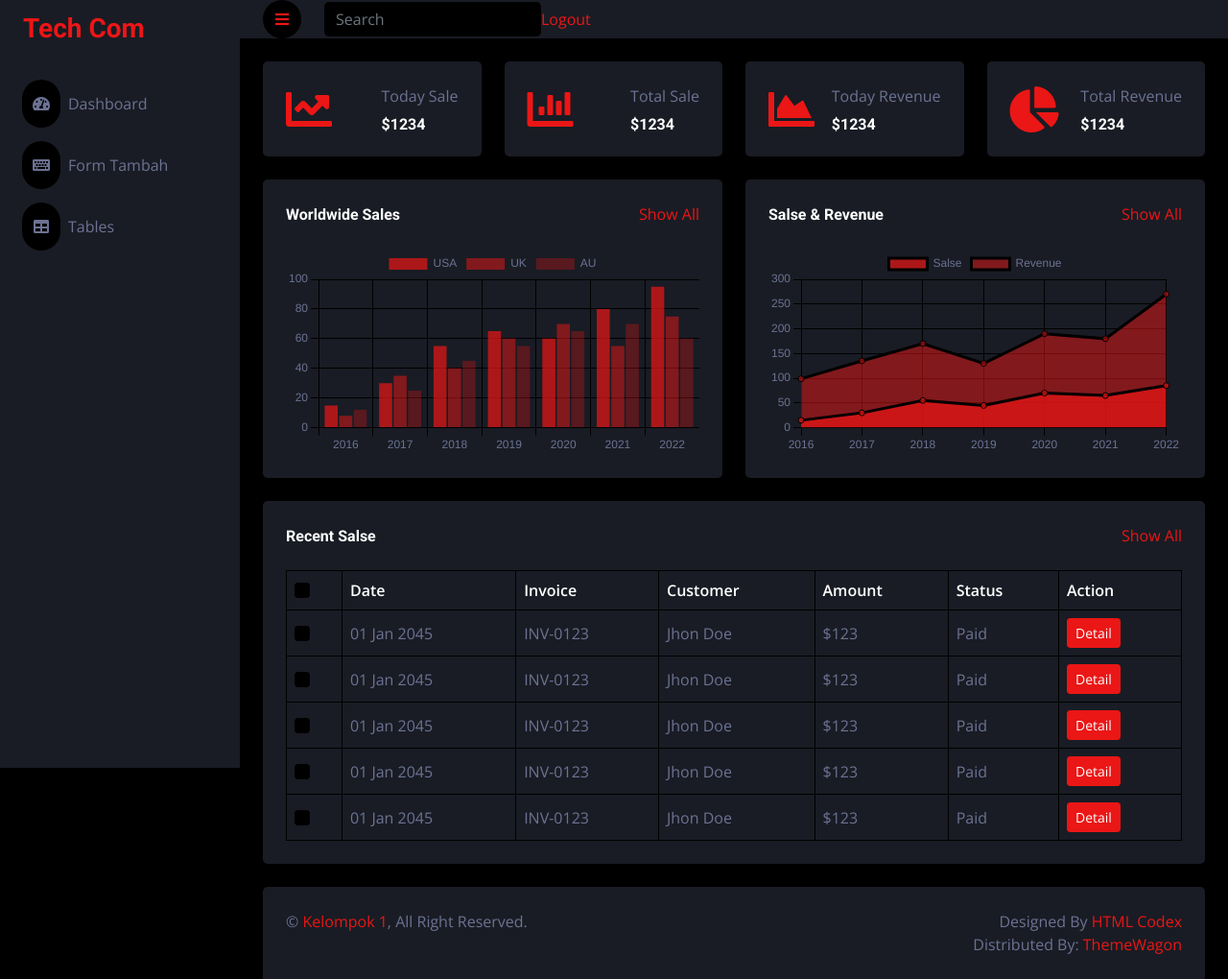
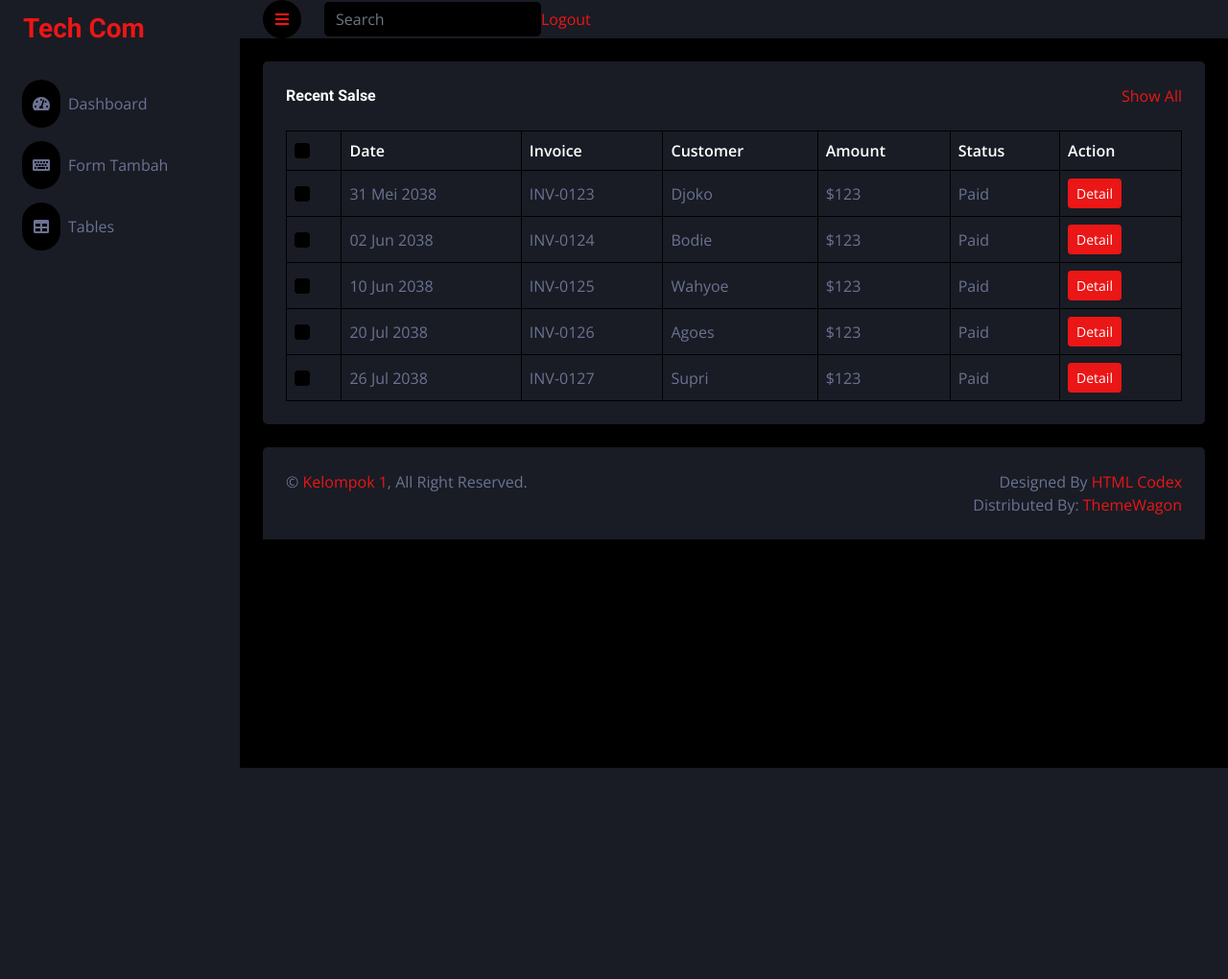
Before and after one commit to 481n4y4/Kelompok1-TA, a PHP site: page / in a window 1280 px wide. Shown: the whole page at 96% size. After the commit the page ends 800 px from the top, so only its background shows below. Run offline with PHP 8.4, Linux system fonts and the light colour scheme; some libraries are stand-ins or nearby versions.

Commit message:
New Index Dapu

```diff
--- a/index.php
+++ b/index.php
@@ -3,73 +3,6 @@ include "layout/header.php"
 ?>
 
             <!-- Sale & Revenue Start -->
-            <div class="container-fluid pt-4 px-4">
-                <div class="row g-4">
-                    <div class="col-sm-6 col-xl-3">
-                        <div class="bg-secondary rounded d-flex align-items-center justify-content-between p-4">
-                            <i class="fa fa-chart-line fa-3x text-primary"></i>
-                            <div class="ms-3">
-                                <p class="mb-2">Today Sale</p>
-                                <h6 class="mb-0">$1234</h6>
-                            </div>
-                        </div>
-                    </div>
-                    <div class="col-sm-6 col-xl-3">
-                        <div class="bg-secondary rounded d-flex align-items-center justify-content-between p-4">
-                            <i class="fa fa-chart-bar fa-3x text-primary"></i>
-                            <div class="ms-3">
-                                <p class="mb-2">Total Sale</p>
-                                <h6 class="mb-0">$1234</h6>
-                            </div>
-                        </div>
-                    </div>
-                    <div class="col-sm-6 col-xl-3">
-                        <div class="bg-secondary rounded d-flex align-items-center justify-content-between p-4">
-                            <i class="fa fa-chart-area fa-3x text-primary"></i>
-                            <div class="ms-3">
-                                <p class="mb-2">Today Revenue</p>
-                                <h6 class="mb-0">$1234</h6>
-                            </div>
-                        </div>
-                    </div>
-                    <div class="col-sm-6 col-xl-3">
-                        <div class="bg-secondary rounded d-flex align-items-center justify-content-between p-4">
-                            <i class="fa fa-chart-pie fa-3x text-primary"></i>
-                            <div class="ms-3">
-                                <p class="mb-2">Total Revenue</p>
-                                <h6 class="mb-0">$1234</h6>
-                            </div>
-                        </div>
-                    </div>
-                </div>
-            </div>
-            <!-- Sale & Revenue End -->
-
-
-            <!-- Sales Chart Start -->
-            <div class="container-fluid pt-4 px-4">
-                <div class="row g-4">
-                    <div class="col-sm-12 col-xl-6">
-                        <div class="bg-secondary text-center rounded p-4">
-                            <div class="d-flex align-items-center justify-content-between mb-4">
-                                <h6 class="mb-0">Worldwide Sales</h6>
-                                <a href="">Show All</a>
-                            </div>
-                            <canvas id="worldwide-sales"></canvas>
-                        </div>
-                    </div>
-                    <div class="col-sm-12 col-xl-6">
-                        <div class="bg-secondary text-center rounded p-4">
-                            <div class="d-flex align-items-center justify-content-between mb-4">
-                                <h6 class="mb-0">Salse & Revenue</h6>
-                                <a href="">Show All</a>
-                            </div>
-                            <canvas id="salse-revenue"></canvas>
-                        </div>
-                    </div>
-                </div>
-            </div>
-            <!-- Sales Chart End -->
 
 
             <!-- Recent Sales Start -->
@@ -95,45 +28,45 @@ include "layout/header.php"
                             <tbody>
                                 <tr>
                                     <td><input class="form-check-input" type="checkbox"></td>
-                                    <td>01 Jan 2045</td>
+                                    <td>31 Mei 2038</td>
                                     <td>INV-0123</td>
-                                    <td>Jhon Doe</td>
+                                    <td>Djoko</td>
                                     <td>$123</td>
                                     <td>Paid</td>
                                     <td><a class="btn btn-sm btn-primary" href="">Detail</a></td>
                                 </tr>
                                 <tr>
                                     <td><input class="form-check-input" type="checkbox"></td>
-                                    <td>01 Jan 2045</td>
-                                    <td>INV-0123</td>
-                                    <td>Jhon Doe</td>
+                                    <td>02 Jun 2038</td>
+                                    <td>INV-0124</td>
+                                    <td>Bodie</td>
                                     <td>$123</td>
                                     <td>Paid</td>
                                     <td><a class="btn btn-sm btn-primary" href="">Detail</a></td>
                                 </tr>
                                 <tr>
                                     <td><input class="form-check-input" type="checkbox"></td>
-                                    <td>01 Jan 2045</td>
-                                    <td>INV-0123</td>
-                                    <td>Jhon Doe</td>
+                                    <td>10 Jun 2038</td>
+                                    <td>INV-0125</td>
+                                    <td>Wahyoe</td>
                                     <td>$123</td>
                                     <td>Paid</td>
                                     <td><a class="btn btn-sm btn-primary" href="">Detail</a></td>
                                 </tr>
                                 <tr>
                                     <td><input class="form-check-input" type="checkbox"></td>
-                                    <td>01 Jan 2045</td>
-                                    <td>INV-0123</td>
-                                    <td>Jhon Doe</td>
+                                    <td>20 Jul 2038</td>
+                                    <td>INV-0126</td>
+                                    <td>Agoes</td>
                                     <td>$123</td>
                                     <td>Paid</td>
                                     <td><a class="btn btn-sm btn-primary" href="">Detail</a></td>
                                 </tr>
                                 <tr>
                                     <td><input class="form-check-input" type="checkbox"></td>
-                                    <td>01 Jan 2045</td>
-                                    <td>INV-0123</td>
-                                    <td>Jhon Doe</td>
+                                    <td>26 Jul 2038</td>
+                                    <td>INV-0127</td>
+                                    <td>Supri</td>
                                     <td>$123</td>
                                     <td>Paid</td>
                                     <td><a class="btn btn-sm btn-primary" href="">Detail</a></td>
```
